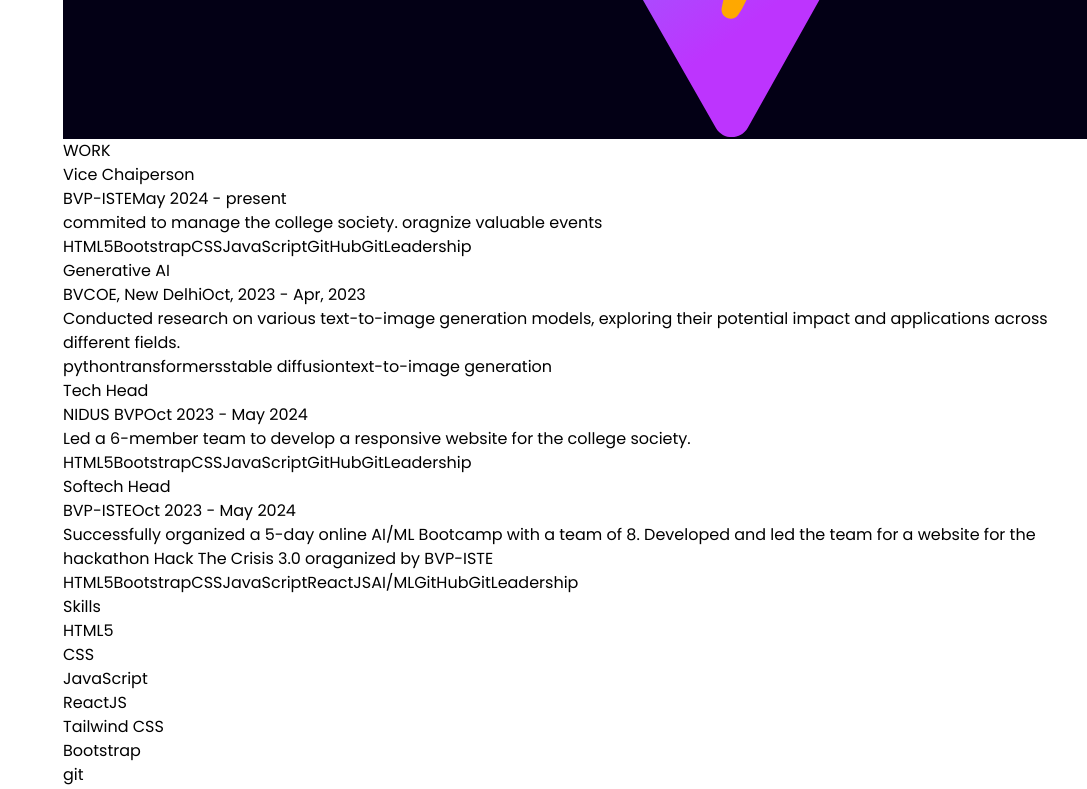
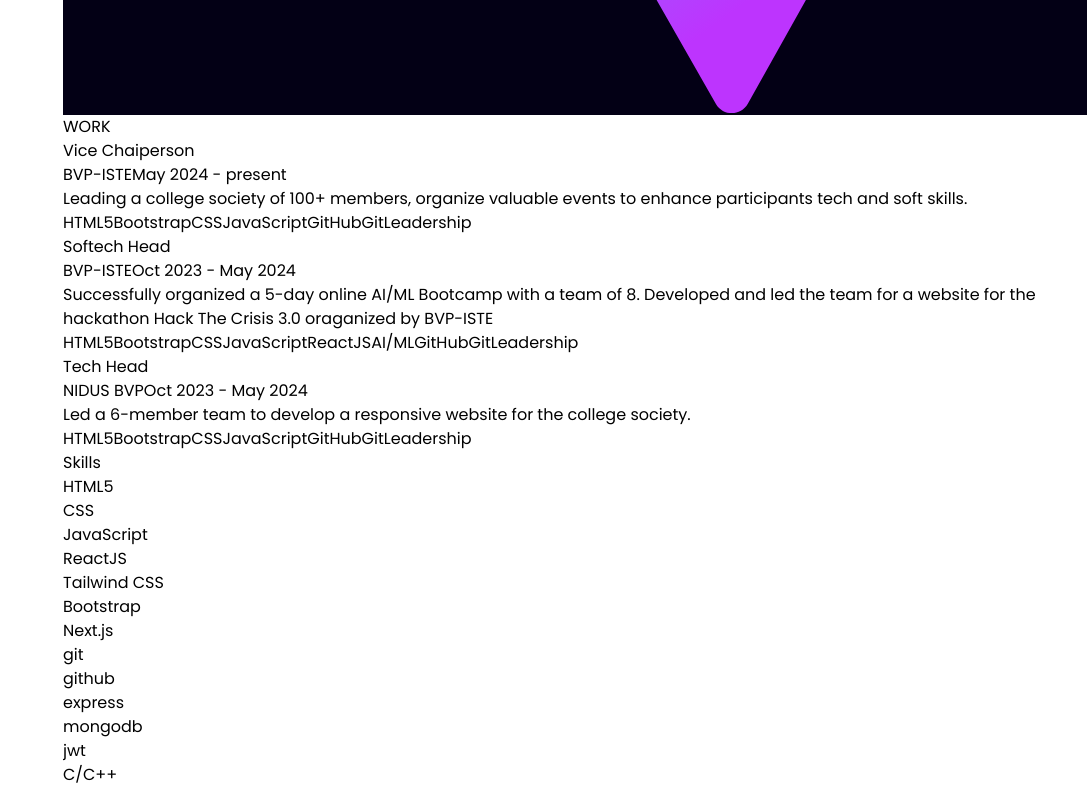
Before and after one commit to AdityaNath0777/portfolio_2_pt_0, a React (Vite) app: page / in a window 1280 px wide. Shown: the part 2000-2789 px from the top of the page, without its empty margins (193-1280 px from the left). Built offline with nearby package versions, Linux system fonts and the light colour scheme.

Commit message:
update resume

```diff
--- a/src/Resume/components/ResumeHeader.jsx
+++ b/src/Resume/components/ResumeHeader.jsx
@@ -5,7 +5,7 @@ const ResumeHeader = () => {
     <header className="text-center">
       <h1>Aditya Mishra</h1>
       <hr />
-      <h2>Front End Developer</h2>
+      <h2>Full-Stack Developer</h2>
       <hr />
     </header>
   );
--- a/src/Resume/components/ResumeProjects.jsx
+++ b/src/Resume/components/ResumeProjects.jsx
@@ -7,7 +7,7 @@ const ResumeProjects = () => {
       <h2>PROJECTS</h2>
       <div className="projects-container flex flex-col gap-3">
         {top3WebDevProjects.map((proj) => (
-          <div className="project">
+          <div key={`proj-${proj.name}`} className="project">
           <div className="grid grid-cols-2 gap-1">
             <h3 className="text-left font-semibold">{proj.name}</h3>
             <p className="text-left">{`${proj.duration.start} - ${proj.duration.end}`}</p>
--- a/src/components/Contact/Contact.jsx
+++ b/src/components/Contact/Contact.jsx
@@ -121,7 +121,7 @@ const Contact = () => {
           >
             <span>
               Submit Message
-              <i class="fa-solid fa-paper-plane ml-2"></i>
+              <i className="fa-solid fa-paper-plane ml-2"></i>
             </span>
           </Button>
 
--- a/src/components/Skills/Skills.jsx
+++ b/src/components/Skills/Skills.jsx
@@ -1,7 +1,7 @@
 import React from "react";
 import { skills } from "../../constants";
-import 'aos/dist/aos.css'
-import './skills.css'
+import "aos/dist/aos.css";
+import "./skills.css";
 
 const Skills = () => {
   return (
@@ -10,9 +10,15 @@ const Skills = () => {
         <h2 className="text-4xl  text-slate-900 font-bold m-2 py-5">Skills</h2>
         <ul className="skills-list flex justify-evenly flex-wrap gap-4 my-8 items-center">
           {skills.map((skill) => (
-            <li data-aos="flip-left" data-aos-duration="1000" className="skill-item px-5 text-sky-500  font-semibold backdrop-blur-xl shadow-lg  bg-sky-100    py-3 text-xl border-2 my-4 rounded border-sky-500 ">
-              {skill.name}
-            </li>
+            <div key={skill.name}>
+              <li
+                data-aos="flip-left"
+                data-aos-duration="1000"
+                className="skill-item px-5 text-sky-500  font-semibold backdrop-blur-xl shadow-lg  bg-sky-100    py-3 text-xl border-2 my-4 rounded border-sky-500 "
+              >
+                {skill.name}
+              </li>
+            </div>
           ))}
         </ul>
       </div>
--- a/src/components/Work/Work.jsx
+++ b/src/components/Work/Work.jsx
@@ -1,5 +1,6 @@
 import React from "react";
 import { experience } from "../../constants";
+import WorkCard from "./WorkCard";
 
 const Work = () => {
   return (
@@ -7,23 +8,7 @@ const Work = () => {
       <h2 className="text-4xl  text-slate-900 font-bold m-2 py-10">WORK</h2>
       <div className="work-container grid grid-cols-2 gap-4 ">
         {experience.map((exp) => (
-          <div data-aos="fade-up" dos-aos-duration="1000" className="work-item border-2 border-sky-600 rounded-lg px-4 py-6 m-2">
-            <div className="work-top mb-4">
-              <h3 className="text-center text-xl text-slate-800 font-bold">
-                {exp.role}
-              </h3>
-              <p className="text-center text-slate-700 font-semibold mt-4 grid grid-cols-2 gap-2">
-                <span className="border-r pr-1 border-r-black">{`${exp.company}`}</span>
-                <span>{`${exp.duration.start} - ${exp.duration.end}`}</span>
-              </p>
-            </div>
-            <p className="work-desc text-justify text-slate-500 my-2">{exp.desc}</p>
-            <p className="exp-skills flex text-slate-700  flex-wrap gap-2 mt-2">
-              {exp.skills.map((skill) => (
-                <span className="exp-skll-item hover:text-sky-500 hover:-translate-y-1 hover:cursor-pointer transition-all duration-200 " >{skill}</span>
-              ))}
-            </p>
-          </div>
+          <WorkCard key={exp.role} exp={exp} />
         ))}
       </div>
     </section>
--- /dev/null
+++ b/src/components/Work/WorkCard.jsx
@@ -0,0 +1,31 @@
+import React from "react";
+
+const WorkCard = ({exp}) => {
+  return (
+    <div
+      data-aos="fade-up"
+      dos-aos-duration="1000"
+      className="work-item border-2 border-sky-600 rounded-lg px-4 py-6 m-2"
+    >
+      <div className="work-top mb-4">
+        <h3 className="text-center text-xl text-slate-800 font-bold">
+          {exp.role}
+        </h3>
+        <p className="text-center text-slate-700 font-semibold mt-4 grid grid-cols-2 gap-2">
+          <span className="border-r pr-1 border-r-black">{`${exp.company}`}</span>
+          <span>{`${exp.duration.start} - ${exp.duration.end}`}</span>
+        </p>
+      </div>
+      <p className="work-desc text-justify text-slate-500 my-2">{exp.desc}</p>
+      <p className="exp-skills flex text-slate-700  flex-wrap gap-2 mt-2">
+        {exp.skills.map((skill) => (
+          <span className="exp-skll-item hover:text-sky-500 hover:-translate-y-1 hover:cursor-pointer transition-all duration-200 ">
+            {skill}
+          </span>
+        ))}
+      </p>
+    </div>
+  );
+};
+
+export default WorkCard;
--- a/src/constants/index.js
+++ b/src/constants/index.js
@@ -24,9 +24,9 @@ const navLinks = [
 const Bio = {
   firstName: "Aditya",
   lastName: "Mishra",
-  roles: ["Front-End Developer", "AI/ML Engineer", "Programmer"],
+  roles: ["Full-Stack Web Developer","Front-End Developer", "AI/ML Engineer", "Programmer"],
   description:
-    "I am a front-end developer with expertise in HTML, CSS, JavaScript, and ReactJS, focused on creating visually appealing and user-friendly interfaces. Currently, I am also exploring AI/ML technologies, with plans to integrate them into web development in the future. I have hands-on experience with Arduino and a proven track record in event organization, demonstrating strong teamwork and leadership skills.",
+  "I am a Full-Stack Developer with expertise in HTML, CSS, JavaScript, ReactJS, Next.js, Node.js, Express.js, and MongoDB, focused on building responsive and user-friendly web applications. Exploring AI/ML to integrate into future web solutions. Experienced with Arduino and event organization, showcasing strong teamwork and leadership skills.",
   tagLine: "Let's create something useful in a better way",
   city: "New Delhi",
   state: "Delhi",
@@ -56,41 +56,23 @@ const experience = [
       "Leadership",
     ],
     company: "BVP-ISTE",
-    desc: "commited to manage the college society. oragnize valuable events",
+    desc: "Leading a college society of 100+ members, organize valuable events to enhance participants tech and soft skills.",
   },
-  {
-    role: "Generative AI",
-    duration: {
-      start: "Oct, 2023",
-      end: "Apr, 2023",
-    },
-    skills: [
-      "python",
-      "transformers",
-      "stable diffusion",
-      "text-to-image generation",
-    ],
-    company: "BVCOE, New Delhi",
-    desc: "Conducted research on various text-to-image generation models, exploring their potential impact and applications across different fields.",
-  },
-  {
-    role: "Tech Head",
-    duration: {
-      start: "Oct 2023",
-      end: "May 2024",
-    },
-    skills: [
-      "HTML5",
-      "Bootstrap",
-      "CSS",
-      "JavaScript",
-      "GitHub",
-      "Git",
-      "Leadership",
-    ],
-    company: "NIDUS BVP",
-    desc: "Led a 6-member team to develop a responsive website for the college society.",
-  },
+  // {
+  //   role: "Generative AI",
+  //   duration: {
+  //     start: "Oct, 2023",
+  //     end: "Apr, 2023",
+  //   },
+  //   skills: [
+  //     "python",
+  //     "transformers",
+  //     "stable diffusion",
+  //     "text-to-image generation",
+  //   ],
+  //   company: "BVCOE, New Delhi",
+  //   desc: "Conducted research on various text-to-image generation models, exploring their potential impact and applications across different fields.",
+  // },
   {
     role: "Softech Head",
     duration: {
@@ -111,6 +93,25 @@ const experience = [
     company: "BVP-ISTE",
     desc: "Successfully organized a 5-day online AI/ML Bootcamp with a team of 8. Developed and led the team for a website for the hackathon Hack The Crisis 3.0 oraganized by BVP-ISTE",
   },
+  {
+    role: "Tech Head",
+    duration: {
+      start: "Oct 2023",
+      end: "May 2024",
+    },
+    skills: [
+      "HTML5",
+      "Bootstrap",
+      "CSS",
+      "JavaScript",
+      "GitHub",
+      "Git",
+      "Leadership",
+    ],
+    company: "NIDUS BVP",
+    desc: "Led a 6-member team to develop a responsive website for the college society.",
+  },
+
 ];
 
 const skills = [
@@ -139,11 +140,27 @@ const skills = [
     img: "",
   },
   {
+    name: "Next.js",
+    img: "",
+  },
+  {
     name: "git",
     img: ""
   },
   {
     name: "github",
+    img: ""
+  },
+  {
+    name: "express",
+    img: ""
+  },
+  {
+    name: "mongodb",
+    img: ""
+  },
+  {
+    name: "jwt",
     img: ""
   },
   {
@@ -174,12 +191,30 @@ const skills = [
 
 const myProjects = [
   {
+    name: "PromptNagar",
+    duration: {
+      start: "Nov 2024",
+      end: "Dec 2024"
+    },
+    tags: ["Next.js", "next-auth", "OAuth", "full-stack"],
+    desc: "Developed a web app using Next.js 14 that allows users to sign-in with Google OAuth and share helpful prompts. Implemented CRUD operations and a responsive user-friendly interface."
+  },
+  {
+    name: "ChalChitra",
+    duration: {
+      start: "Jul 2024",
+      end: "Present"
+    },
+    tags: ["ReactJS", "express", "mongodb", "jwt", "full-stack"],
+    desc: "Developed a web app using Next.js 14 that allows users to sign-in with Google OAuth and share helpful prompts. Implemented CRUD operations and a responsive user-friendly interface."
+  },
+  {
     name: "Redux Toolkit Todo",
     duration: {
       start: "July, 2024",
       end: "July, 2024",
     },
-    tags: ["React JS", "Vite", "redux", "redux-toolkit", "tailwind CSS"],
+    tags: ["ReactJS", "Vite", "redux", "redux-toolkit", "tailwind CSS"],
     desc: "Developed a to-do web app using Vite and ReactJS, leveraging Redux Toolkit for state management. The web app allows users to add, remove, and update tasks efficiently.",
   },
   {
@@ -205,7 +240,7 @@ const myProjects = [
       start: "Feb 2024",
       end: "Feb 2024",
     },
-    tags: ["React Js", "Vite", "Tailwind CSS"],
+    tags: ["ReactJs", "Vite", "Tailwind CSS"],
     desc: "Built a React Todo app with the context API and client-side local storage persistence using the Vite framework.",
   },
   {
@@ -230,6 +265,15 @@ const myProjects = [
 
 const top3WebDevProjects = [
   {
+    name: "PromptNagar",
+    duration: {
+      start: "Nov 2024",
+      end: "Dec 2024"
+    },
+    tags: ["Next.js", "next-auth", "OAuth", "full-stack"],
+    desc: "Developed a web app using Next.js 14 that allows users to sign-in with Google OAuth and share helpful prompts. Implemented CRUD operations and a responsive user-friendly interface."
+  },
+  {
     name: "Redux Toolkit Todo",
     duration: {
       start: "July, 2024",
@@ -247,15 +291,15 @@ const top3WebDevProjects = [
     tags: ["React Js", "Vite", "Tailwind CSS"],
     desc: "Built a React Todo app with the context API and client-side local storage persistence using the Vite framework.",
   },
-  {
-    name: "MedUnited",
-    duration: {
-      start: "July 2023",
-      end: "July 2023",
-    },
-    tags: ["HTML", "CSS", "JavaScript", "tailwind CSS", "fetch API"],
-    desc: "Developed MedUnited: a healthcare platform prototype with real-time hospital searches, facility data display, and an integrated online medicine shop, enhancing accessibility and convenience for users.",
-  },
+  // {
+  //   name: "MedUnited",
+  //   duration: {
+  //     start: "July 2023",
+  //     end: "July 2023",
+  //   },
+  //   tags: ["HTML", "CSS", "JavaScript", "tailwind CSS", "fetch API"],
+  //   desc: "Developed MedUnited: a healthcare platform prototype with real-time hospital searches, facility data display, and an integrated online medicine shop, enhancing accessibility and convenience for users.",
+  // },
 ]
 
 const education = [
```
Also changed, not shown: src/components/Projects/ProjectCard.jsx (added, +26 -0 lines), src/components/Projects/Projects.jsx (+5 -21 lines).
